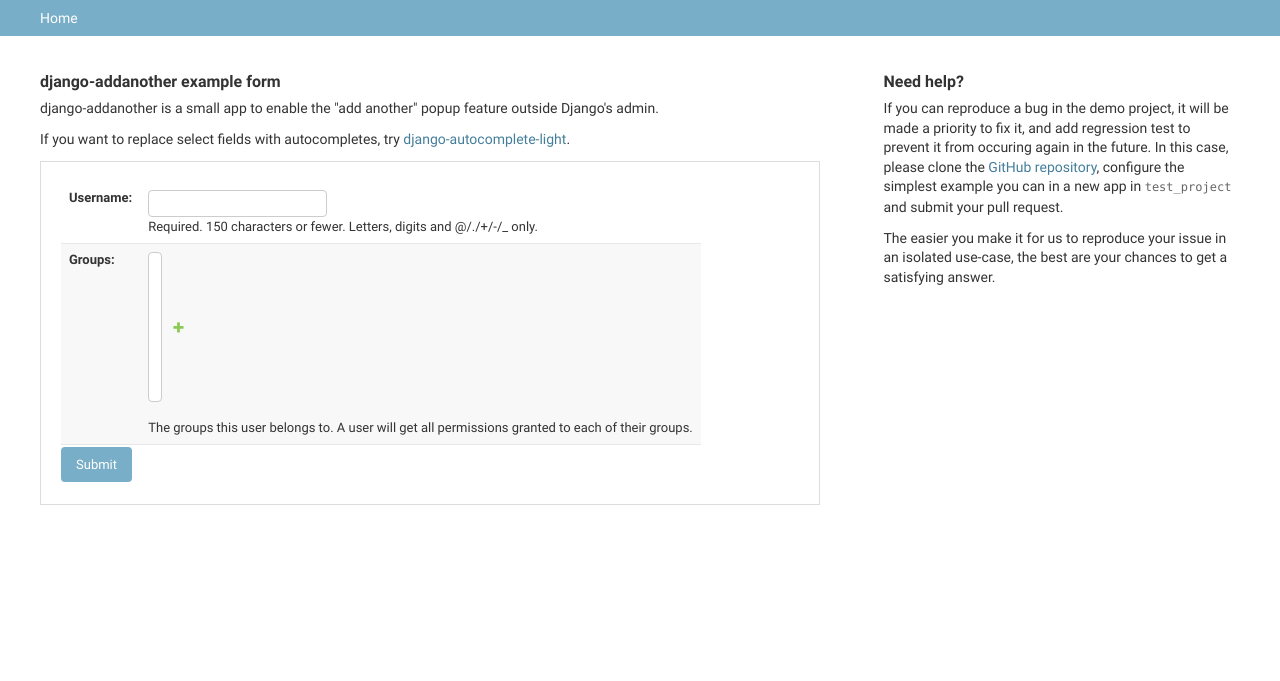
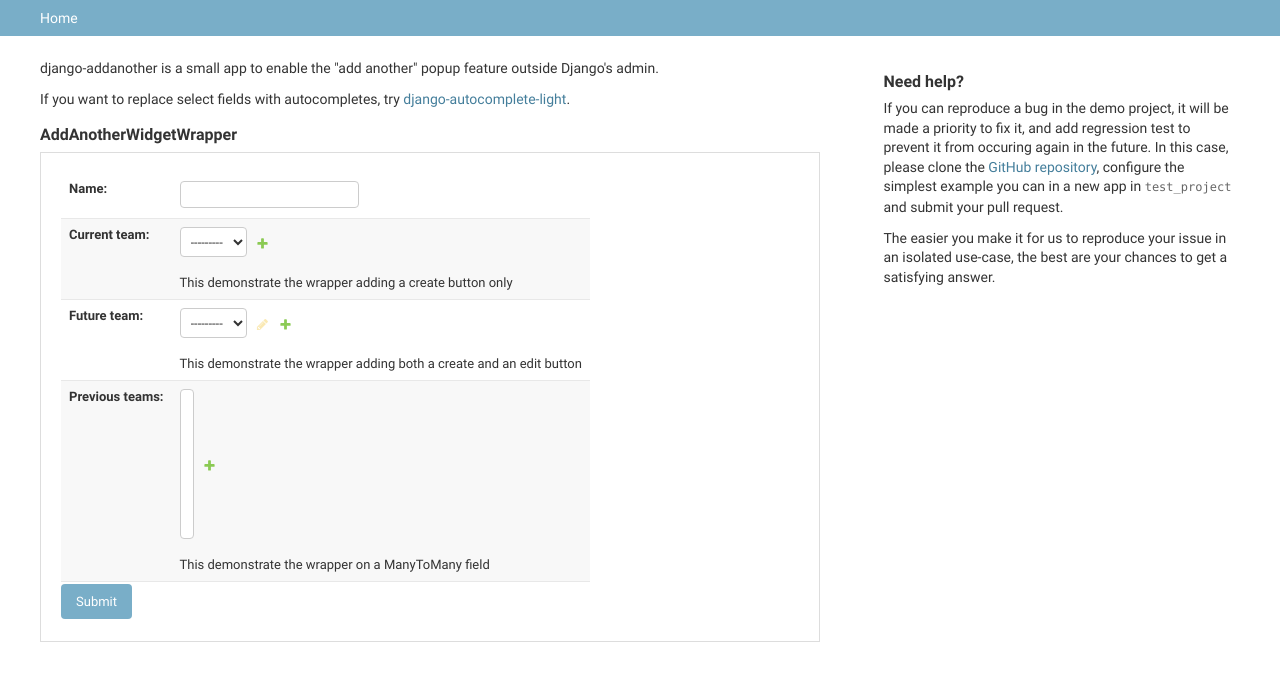
Before and after one commit to jonashaag/django-addanother, a Django app: page / in a window 1280 px wide. Shown: the part 48-729 px from the top of the page. Run offline with Django 3.2, Linux system fonts and the light colour scheme; data that the repository does not hold is empty.

Commit message:
more flexible test project

```diff
--- a/test_project/forms.py
+++ /dev/null
@@ -1,17 +0,0 @@
-from django_addanother.widgets import AddAnotherWidgetWrapper
-
-from django.contrib.auth.models import Group, User
-from django.core.urlresolvers import reverse_lazy
-from django import forms
-
-
-class TestForm(forms.ModelForm):
-    class Meta:
-        model = User
-        fields = ['username', 'groups']
-        widgets = {
-            'groups': AddAnotherWidgetWrapper(
-                forms.SelectMultiple,
-                reverse_lazy('add_group'),
-            )
-        }
--- a/test_project/settings.py
+++ b/test_project/settings.py
@@ -26,6 +26,7 @@
     'django.contrib.messages',
     'django.contrib.staticfiles',
     'django_addanother',
+    'testapp',
 ]
 
 STATIC_ROOT = 'static'
--- /dev/null
+++ b/test_project/testapp/admin.py
@@ -0,0 +1,5 @@
+from django.contrib import admin
+from .models import Player, Team
+
+admin.site.register(Player)
+admin.site.register(Team)
--- /dev/null
+++ b/test_project/testapp/forms.py
@@ -0,0 +1,32 @@
+from django_addanother.widgets import AddAnotherWidgetWrapper, RelatedWidgetWrapper
+
+from django.contrib.auth.models import Group, User
+from django.core.urlresolvers import reverse_lazy
+from django import forms
+from .models import Team, Player
+
+
+class TeamForm(forms.ModelForm):
+    class Meta:
+        model = Team
+        fields = ['name']
+
+class PlayerForm(forms.ModelForm):
+    class Meta:
+        model = Player
+        fields = ['name', 'current_team', 'future_team', 'previous_teams']
+        widgets = {
+            'current_team': AddAnotherWidgetWrapper(
+                forms.Select,
+                reverse_lazy('add_team'),
+            ),
+            'future_team': RelatedWidgetWrapper(
+                forms.Select,
+                reverse_lazy('add_team'),
+                reverse_lazy('edit_team',args=['__fk__']),
+            ),
+            'previous_teams': AddAnotherWidgetWrapper(
+                forms.SelectMultiple,
+                reverse_lazy('add_team'),
+            )
+        }
--- /dev/null
+++ b/test_project/testapp/models.py
@@ -0,0 +1,13 @@
+from django.db import models
+
+class Team(models.Model):
+    name = models.CharField(max_length=20)
+    def __str__(self):
+        return self.name
+class Player(models.Model):
+    name = models.CharField(max_length=20)
+    current_team = models.ForeignKey("Team",related_name="current_players",help_text="This demonstrate the wrapper adding a create button only")
+    future_team = models.ForeignKey("Team",related_name="future_players",help_text="This demonstrate the wrapper adding both a create and an edit button")
+    previous_teams = models.ManyToManyField("Team",related_name="ancient_players",help_text="This demonstrate the wrapper on a ManyToMany field")
+    def __str__(self):
+        return self.name
--- a/test_project/templates/form.html
+++ b/test_project/testapp/templates/testapp/main.html
@@ -5,9 +5,13 @@
     <h1>django-addanother demo</h1>
 {% endblock %}
 
+{% block extrahead %}
+<script type="text/javascript" src="{% static jquery %}"></script>
+{{ form.media }}
+{% endblock %}
+
 {% block content %}
 <div style="display: inline-block; width: 65%; vertical-align:top;">
-    <h2>django-addanother example form</h2>
     <p>
         django-addanother is a small app to enable the "add another" popup
         feature outside Django's admin.
@@ -17,6 +21,7 @@
         <a href="https://github.com/yourlabs/django-autocomplete-light">django-autocomplete-light</a>.
     </p>
 
+    <h2>AddAnotherWidgetWrapper</h2>
     <form action="" method="post" style="padding: 20px; border: 1px solid #ddd">
         <table>
           {{ form.as_table }}
@@ -25,8 +30,6 @@
         <input type="submit" value="Submit" />
     </form>
 
-    <script type="text/javascript" src="{% static jquery %}"></script>
-    {{ form.media }}
 </div>
 <div style="display: inline-block; width: 29%; margin-left: 5%; vertical-align:top;">
     <h2>Need help?</h2>
--- /dev/null
+++ b/test_project/testapp/views.py
@@ -0,0 +1,47 @@
+import django
+from django.views import generic
+from django_addanother.views import PopupMixin, ChangePopupMixin
+from .models import Team, Player
+from .forms import TeamForm, PlayerForm
+from django.core.urlresolvers import reverse_lazy
+from django.shortcuts import render
+
+class CreateTeam(PopupMixin, generic.CreateView):
+    model = Team
+    fields = ['name']
+
+class EditTeam(ChangePopupMixin, generic.UpdateView):
+    model = Team
+    form_class = TeamForm
+
+def main(request):
+    # Player = Player()
+
+    form = PlayerForm()
+
+    context = {
+        'form': form,
+        'jquery' : 'admin/js/jquery.js' if django.VERSION < (1, 9) else 'admin/js/vendor/jquery/jquery.js',
+    }
+
+    return render(request, 'testapp/main.html', context)
+
+# class UpdatePlayer(generic.UpdateView):
+#     model = Player
+#     form_class = PlayerForm
+#     template_name = 'main.html'
+#     success_url = reverse_lazy('main')
+
+#     def get_context_data(self, *args, **kwargs):
+#         context = super(UpdatePlayer, self).get_context_data(*args, **kwargs)
+#         if django.VERSION < (1, 9):
+#             context['jquery'] = 'admin/js/jquery.js'
+#         else:
+#             context['jquery'] = 'admin/js/vendor/jquery/jquery.js'
+#         return context
+
+#     def get_object(self):
+#         try:
+#             return self.model.objects.first()
+#         except self.model.DoesNotExist:
+#             return self.model.objects.create(username='test')
--- a/test_project/urls.py
+++ b/test_project/urls.py
@@ -1,10 +1,12 @@
 from django.conf.urls import url
 from django.contrib import admin
+from django.views.generic import TemplateView
+from testapp.views import CreateTeam, EditTeam, main
 
-from views import CreateGroup, MainView
-
+from django import views as django_views
 urlpatterns = [
-    url(r'^admin/', admin.site.urls),
-    url(r'^groups/add/$', CreateGroup.as_view(), name='add_group'),
-    url(r'^$', MainView.as_view(), name='main'),
+	url(r'^admin/', admin.site.urls),
+    url(r'^team/add/$', CreateTeam.as_view(), name='add_team'),
+    url(r'^team/edit/(?P<pk>.*)/$', EditTeam.as_view(), name='edit_team'),
+    url(r'^$', main, name='main'),
 ]
--- a/test_project/views.py
+++ /dev/null
@@ -1,34 +0,0 @@
-import django
-from django.contrib.auth.models import Group, User
-from django.views import generic
-from django.core.urlresolvers import reverse_lazy
-
-from django_addanother.views import PopupMixin
-
-from forms import TestForm
-
-
-class CreateGroup(PopupMixin, generic.CreateView):
-    model = Group
-    fields = ['name']
-
-
-class MainView(generic.UpdateView):
-    model = User
-    form_class = TestForm
-    template_name = 'form.html'
-    success_url = reverse_lazy('main')
-
-    def get_context_data(self, *args, **kwargs):
-        context = super(MainView, self).get_context_data(*args, **kwargs)
-        if django.VERSION < (1, 9):
-            context['jquery'] = 'admin/js/jquery.js'
-        else:
-            context['jquery'] = 'admin/js/vendor/jquery/jquery.js'
-        return context
-
-    def get_object(self):
-        try:
-            return User.objects.first()
-        except User.DoesNotExist:
-            return User.objects.create(username='test')
```
Also changed, not shown: test_project/templates/auth/group_form.html (deleted, +0 -14 lines), test_project/testapp/templates/admin/popup_response_debug.html (added, +15 -0 lines), test_project/testapp/templates/testapp/team_form.html (added, +18 -0 lines), test_project/testapp/__init__.py (added), test_project/testapp/migrations/0001_initial.py (added), test_project/testapp/migrations/__init__.py (added).
